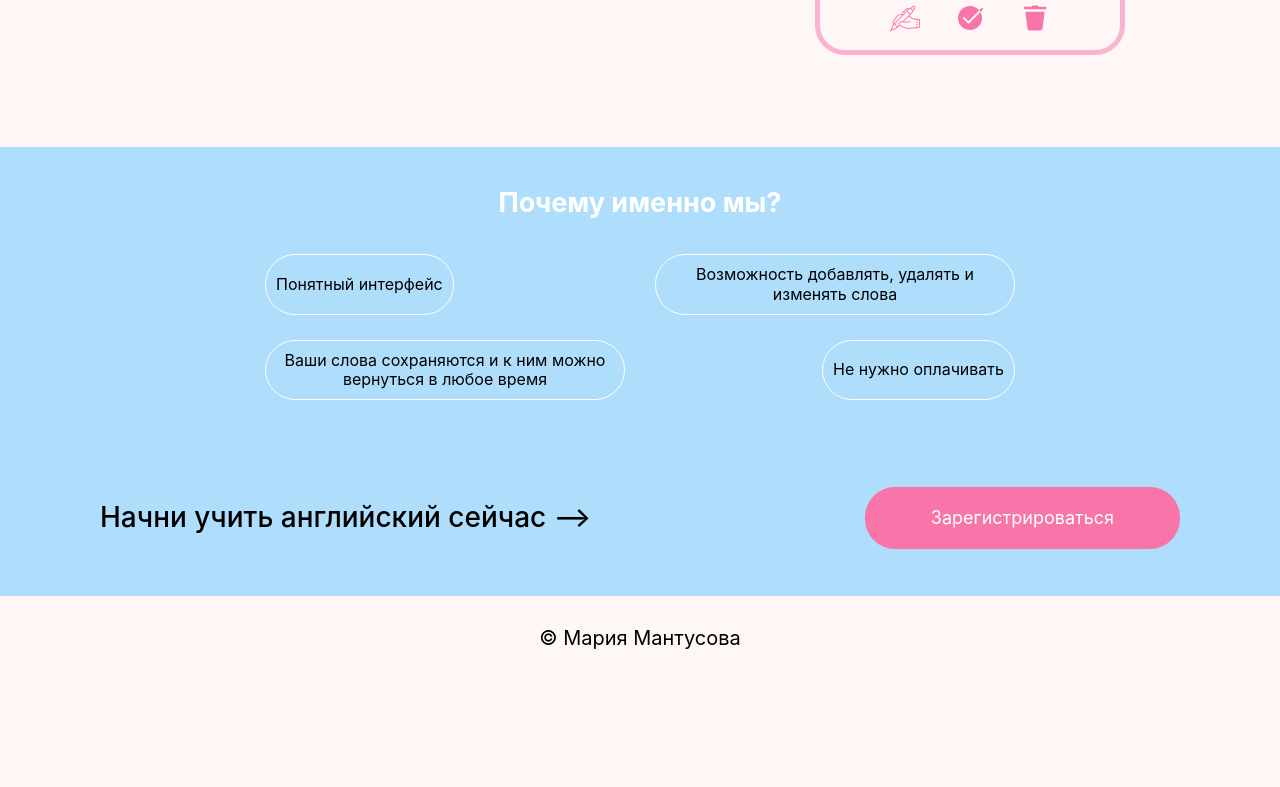
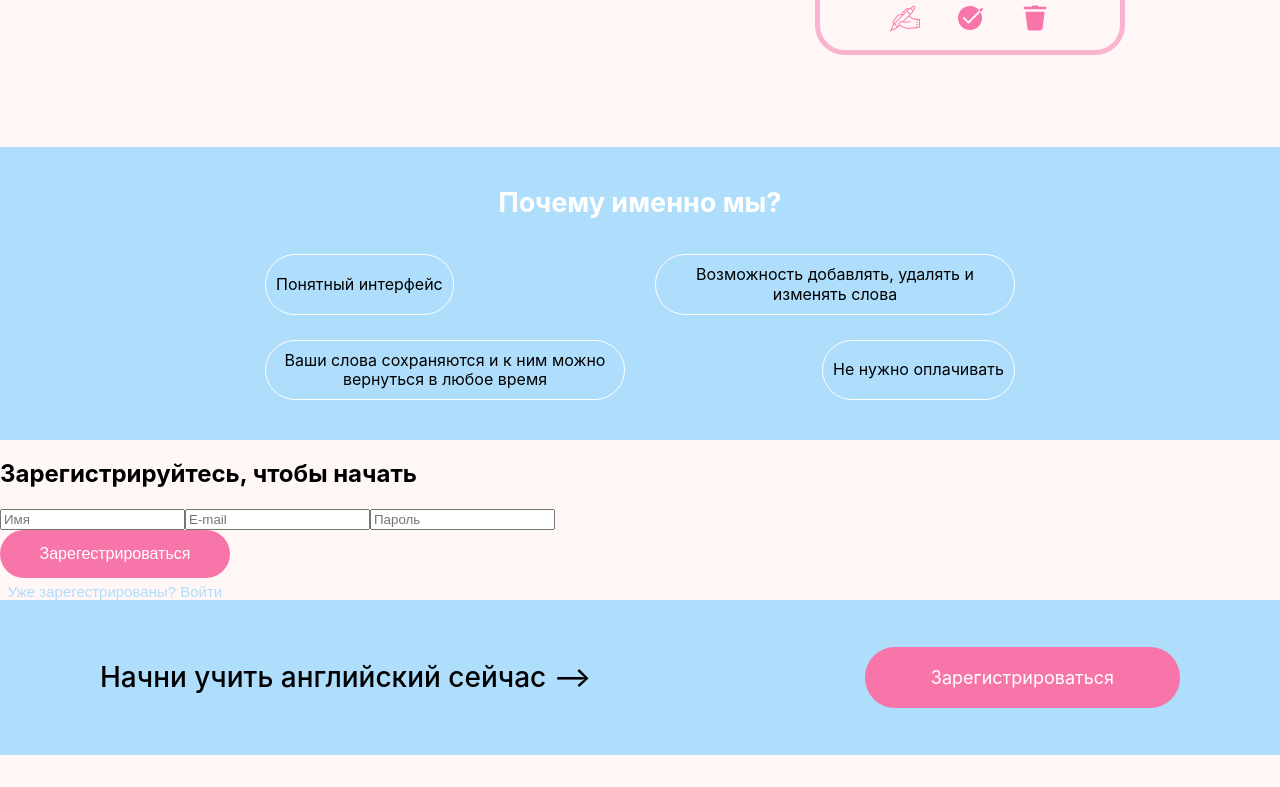
Before and after one commit to MariaMantusova/LangLearn_frontend, a React (Create React App) app: page / in a window 1280 px wide. Shown: the part 437-1224 px from the top of the page. Before the commit the page ends 1117 px from the top, so only its background shows below. Built offline with nearby package versions, Linux system fonts and the light colour scheme.

Commit message:
feat: add form button component and html for forms

```diff
--- /dev/null
+++ b/src/components/AuthBlock/AuthBlock.tsx
@@ -0,0 +1,32 @@
+import React, {useState} from "react";
+import "./AuthBlock.scss";
+import RegisterForm from "../RegisterForm/RegisterForm";
+import LoginForm from "../LoginForm/LoginForm";
+
+function AuthBlock() {
+    const [formType, setFormType] = useState("register");
+
+    const registerTitle: string = "Зарегистрируйтесь, чтобы начать";
+    const loginTitle: string = "Войдите в свой аккаунт, чтобы продолжить";
+
+    function handleSetRegister() {
+        setFormType("register");
+    }
+
+    function handleSetLogin() {
+        setFormType("login");
+    }
+
+    return(
+        <section className="auth-block">
+            <h2 className="auth-block__title">
+                {formType == "register" && registerTitle}
+                {formType == "login" && loginTitle}
+            </h2>
+            {formType == "register" && <RegisterForm onClick={handleSetLogin}/>}
+            {formType == "login" && <LoginForm onClick={handleSetRegister}/>}
+        </section>
+    )
+}
+
+export default AuthBlock;
--- /dev/null
+++ b/src/components/AuthForm/AuthForm.tsx
@@ -0,0 +1,18 @@
+import React from "react";
+import "./AuthForm.scss";
+import FormButton from "../FormButton/FormButton";
+import {IAuthFormProps} from "../../interfaces/interfacesForProps";
+
+function AuthForm(props: IAuthFormProps) {
+    return(
+        <form className="auth-form">
+            {props.children}
+            <input className="auth-form__input" placeholder="E-mail" type="email" required
+                   pattern="^\w+([\.-]?\w+)*@\w+([\.-]?\w+)*(\.\w{2,3})+$"/>
+            <input className="auth-form__input" placeholder="Пароль" min="8" type="password" required/>
+            <FormButton buttonText={props.buttonText} linkText={props.linkText} onClick={props.onClick}/>
+        </form>
+    )
+}
+
+export default AuthForm;
--- /dev/null
+++ b/src/components/FormButton/FormButton.scss
@@ -0,0 +1,27 @@
+@import "../../vendor/variables";
+
+.form-button__container {
+  display: flex;
+  flex-direction: column;
+  gap: 5px;
+  justify-content: center;
+  align-items: center;
+  max-width: 230px;
+}
+
+.form-button {
+  background-color: $mainPinkColor;
+  padding: 15px 40px;
+  border-radius: 30px;
+  border: none;
+  color: $mainWhiteColor;
+  font-size: 16px;
+}
+
+.form-button__link {
+  color: $mainBlueColor;
+  background-color: transparent;
+  padding: 0;
+  border: none;
+  font-size: 15px;
+}
--- /dev/null
+++ b/src/components/FormButton/FormButton.tsx
@@ -0,0 +1,14 @@
+import React from "react";
+import "./FormButton.scss";
+import {IFormButtonProps} from "../../interfaces/interfacesForProps";
+
+function FormButton(props: IFormButtonProps) {
+    return(
+        <div className="form-button__container">
+            <button className="form-button">{props.buttonText}</button>
+            <button className="form-button__link" onClick={props.onClick}>{props.linkText}</button>
+        </div>
+    )
+}
+
+export default FormButton;
--- /dev/null
+++ b/src/components/LoginForm/LoginForm.tsx
@@ -0,0 +1,12 @@
+import React from "react";
+import "./LoginForm.scss";
+import AuthForm from "../AuthForm/AuthForm";
+import {ILoginFormProps} from "../../interfaces/interfacesForProps";
+
+function LoginForm(props: ILoginFormProps) {
+    return(
+       <AuthForm buttonText="Войти" linkText="Еще нет аккаунта? Зарегистрироваться" onClick={props.onClick}/>
+    )
+}
+
+export default LoginForm;
--- a/src/components/Main/Main.tsx
+++ b/src/components/Main/Main.tsx
@@ -5,6 +5,7 @@ import Footer from "../Footer/Footer";
 import About from "../About/About";
 import WhyWe from "../WhyWe/WhyWe";
 import Start from "../Start/Start";
+import AuthBlock from "../AuthBlock/AuthBlock";
 
 function Main() {
     return(
@@ -12,6 +13,7 @@ function Main() {
             <Header path="/learn" linkName="Учить слова"/>
             <About/>
             <WhyWe/>
+            <AuthBlock/>
             <Start/>
             <Footer/>
         </>
--- /dev/null
+++ b/src/components/RegisterForm/RegisterForm.tsx
@@ -0,0 +1,15 @@
+import React from "react";
+import "./RegisterForm.scss";
+import AuthForm from "../AuthForm/AuthForm";
+import {IRegisterFormProps} from "../../interfaces/interfacesForProps";
+
+function RegisterForm(props: IRegisterFormProps) {
+    return(
+        <AuthForm buttonText="Зарегестрироваться" linkText="Уже зарегестрированы? Войти" onClick={props.onClick}
+                  children={<input className="auth-form__input" placeholder="Имя"
+                                   pattern="^[А-Яа-яЁёA-Za-z\-]+$" type="text" required/>}
+        />
+    )
+}
+
+export default RegisterForm;
```
Also changed, not shown: src/interfaces/interfacesForProps.ts (+23 -0 lines), src/components/AuthBlock/AuthBlock.scss (added), src/components/AuthForm/AuthForm.scss (added), src/components/LoginForm/LoginForm.scss (added), src/components/RegisterForm/RegisterForm.scss (added).
